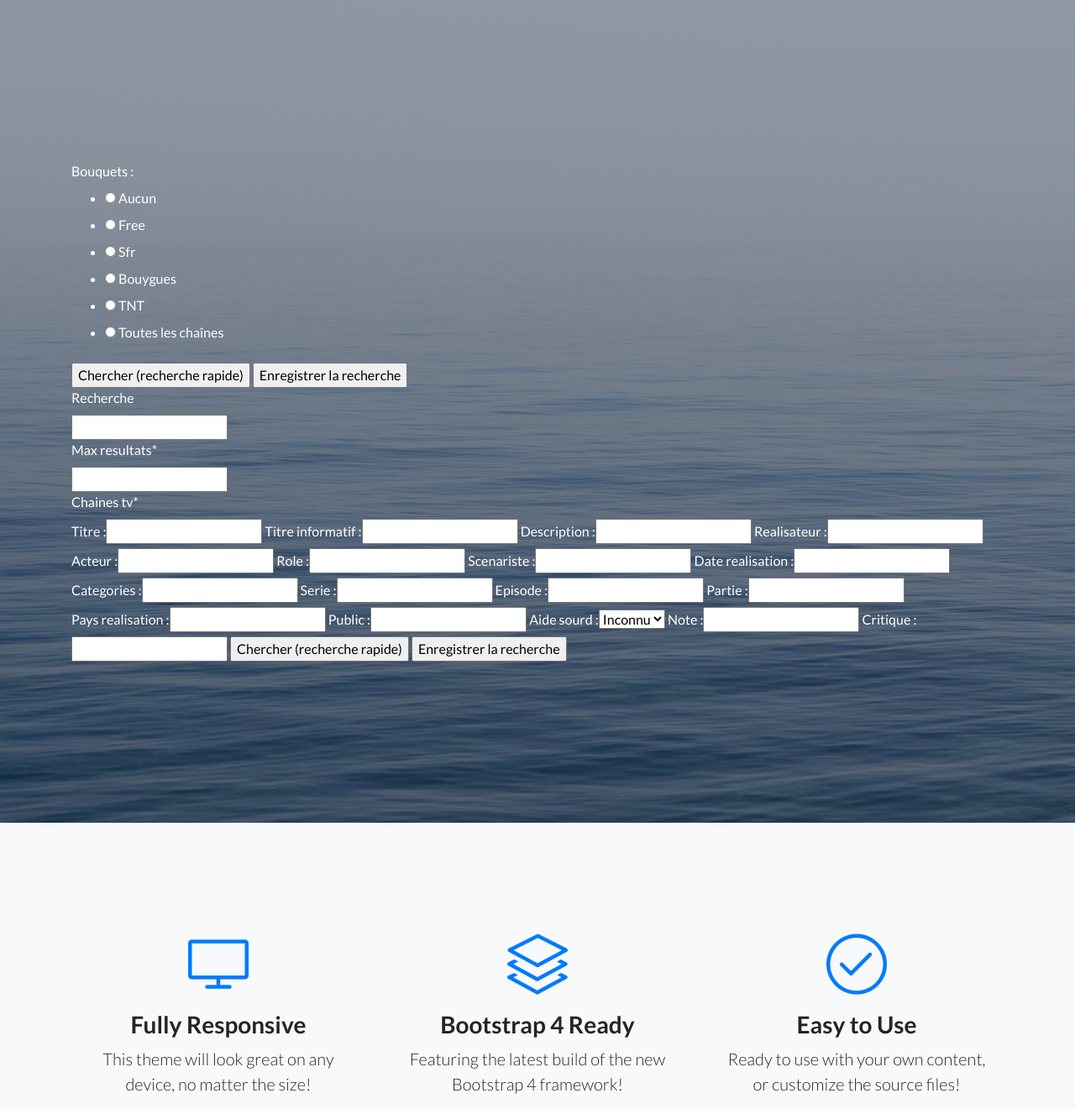
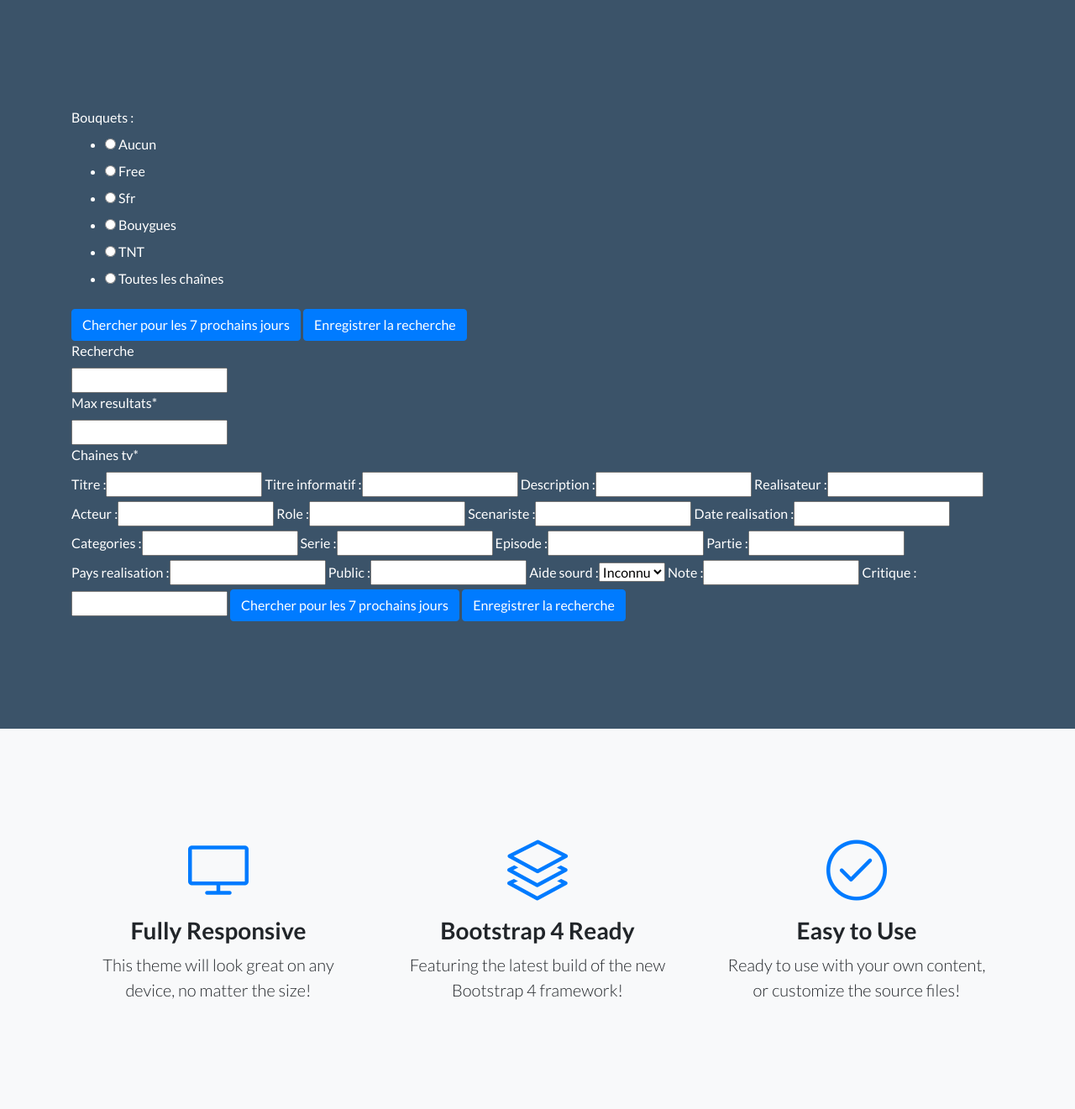
Before and after one commit to oliviernes/broadcast_alert, a Django app: page / in a window 1280 px wide. Shown: the part 56-1377 px from the top of the page at 84% size. Run offline with Django 3.2, Linux system fonts and the light colour scheme; data that the repository does not hold is empty; some libraries are stand-ins or nearby versions.

Commit message:
Display channels on 4 columns and change masthead background

```diff
--- a/programmes/static/programmes/css/landing-page.css
+++ b/programmes/static/programmes/css/landing-page.css
@@ -18,13 +18,25 @@
   font-weight: 700;
 }
 
-header.masthead {
+/* header.masthead {
   position: relative;
   background-color: #343a40;
   background: url("../img/bg-masthead.jpg") no-repeat center center;
   background-size: cover;
   padding-top: 8rem;
   padding-bottom: 8rem;
+} */
+
+header.masthead2 {
+  position: relative;
+  background-color: #3b5369;
+  background-size: cover;
+  padding-top: 8rem;
+  padding-bottom: 8rem;
+}
+
+.card-columns {
+  column-count: 4;
 }
 
 header.masthead .overlay {
--- a/programmes/templates/programmes/base.html
+++ b/programmes/templates/programmes/base.html
@@ -43,7 +43,8 @@
   </nav>
 
   <!-- Masthead -->
-  <header class="masthead text-white ">
+  <!-- <header class="masthead text-white "> -->
+  <header class="masthead2 text-white ">
     <div class="overlay"></div>
     <div class="container">
       {% block welcome %}{% endblock %}
--- a/programmes/templates/programmes/welcome.html
+++ b/programmes/templates/programmes/welcome.html
@@ -2,6 +2,7 @@
 
 {% load static %}
 {% load crispy_forms_tags %}
+
 
 {% block welcome %}
 
@@ -14,41 +15,31 @@
 
       </form>
       <form action="results/" method="POST">
-        <input type="submit" value="Chercher (recherche rapide)" />
-        <input type="submit" name="my_search" value="Enregistrer la recherche" />
+        <input class="btn btn-primary" type="submit" value="Chercher pour les 7 prochains jours" />
+        <input class="btn btn-primary" type="submit" name="my_search" value="Enregistrer la recherche" />
 
         <div class='row'>
           {% for field in form_recherche %}
-              <div class='col-lg-12 col-md-12'>
-                {{ field|as_crispy_field }}
-              </div>
+              {% if field.label == "Chaines tv" %}
+                <div class='col-lg-12 col-md-12 card-columns'>
+                  {{ field|as_crispy_field }}
+                </div>
+              {% else %}
+                <div class='col-lg-12 col-md-12'>
+                  {{ field|as_crispy_field }}
+                </div>
+              {% endif %}
           {% endfor %}
           {% csrf_token %}
 
         </div>
         {{ form_recherche_specifique }}
 
-        <input type="submit" value="Chercher (recherche rapide)" />
-        <input type="submit" name="my_search" value="Enregistrer la recherche" />
+        <input class="btn btn-primary" type="submit" value="Chercher pour les 7 prochains jours" />
+        <input class="btn btn-primary" type="submit" name="my_search" value="Enregistrer la recherche" />
 
       </form>
-      <!-- <form action="results/" method="POST">
-        {% csrf_token %}
-
-
-        <input type="submit" value="Chercher (recherche spécifique)" />
-        <input type="submit" value="Enregistrer la recherche spécifique" />
-
-      </form> -->
-
     </div>
-        <!-- <div class="col-12 col-md-9 mb-2 mb-md-0">
-        <input class="form-control form-control-lg" placeholder="Entrez votre recherche..." action="{% url 'results' %}" method="get" name="query">
-      </div>
-      <div class="col-12 col-md-3">
-        <button type="submit" class="btn btn-block btn-lg btn-primary" href="{% url 'results' %}" method="get">Cherche ton programme!</button>
-        <a class="btn btn-primary" href="{% url 'results' %}">results</a>
-      </div> -->
   </div>
 
 {% endblock %}
```
